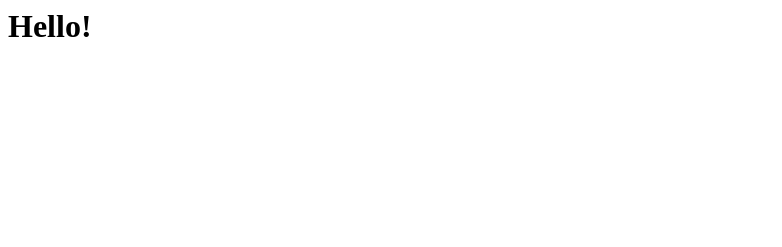
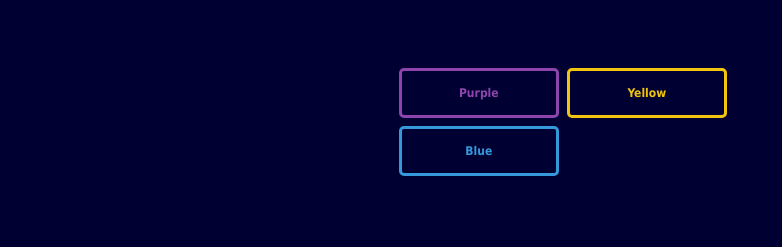
Before and after one commit to Monika777/Gradient-Buttons, a plain HTML site: page index.html in a window 1280 px wide. Shown: the whole page, without its empty margins (0-782 px from the left). Drawn offline with Linux system fonts and the light colour scheme.

Commit message:
Add basic files

```diff
--- a/index.html
+++ b/index.html
@@ -1 +1,12 @@
-<h1>Hello!</h1>
+<!DOCTYPE html>
+<html>
+<head>
+	<title>Kolorowe Przyciski</title>
+	<link rel="stylesheet" type="text/css" href="style.css">
+</head>
+<body>
+	<button class="btn-purple">Purple</button>
+	<button class="btn-yellow">Yellow</button>
+	<button class="btn-blue">Blue</button>
+</body>
+</html>
--- /dev/null
+++ b/style.css
@@ -0,0 +1,41 @@
+body {
+	background: #000033;
+	margin: 5% 31%;
+}
+button {
+	background: #000033
+}
+[class^="btn-"] {
+	display: inline-block;
+	margin: 4px 2px;
+	padding: 15px 30px;
+	min-width: 160px;
+	border-radius: 5px;
+	cursor: pointer;
+	background-position: 100% 0;
+	background-size: 300%;
+	transition: 0.4s;
+	font-family: Tahoma;
+	font-size:12px;
+	font-weight: bold;
+
+}
+.btn-purple {
+	color: #8e44ad;
+	border: solid #8e44ad;
+	background-image: linear-gradient(90deg, #8e44ad 50%, transparent 50%);
+}
+.btn-yellow {
+	color: #f1c40f;
+	border: solid #f1c40f;
+	background-image: linear-gradient(45deg, #f1c40f 50%, transparent 50%);
+}
+.btn-blue {
+	color: #3498db;
+	border: solid #3498db;
+	background-image: linear-gradient(135deg, #3498db 50%, transparent 50%);
+}
+[class^="btn-"]:hover {
+	background-position: 0 100%;
+	color: white;
+}
```
Also changed, not shown: 2.4.txt (added), script.js (added).
